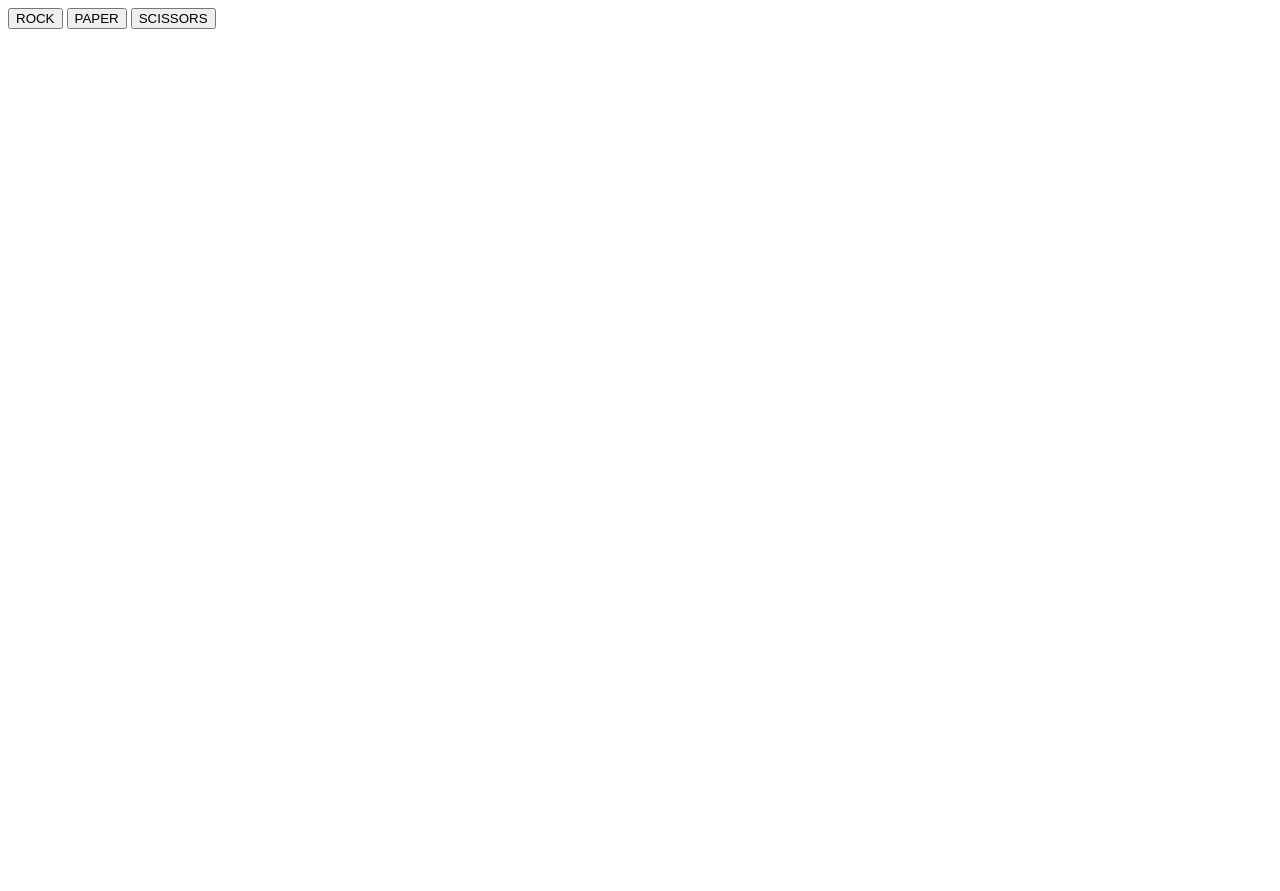
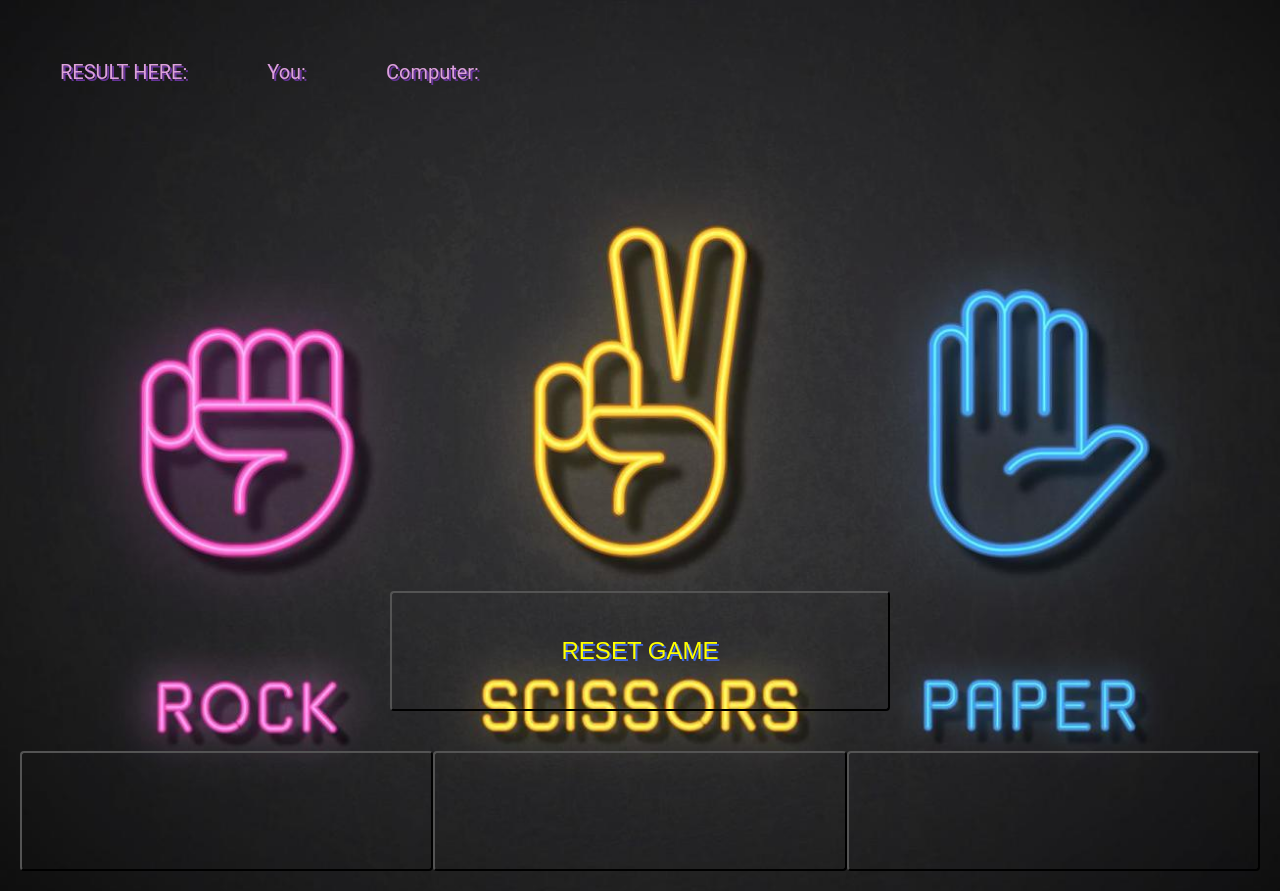
Before and after one commit to vladablagojevic/rock-paper-scissors, a plain HTML site: page index.html in a window 1280 px wide. Before the commit the page ends 800 px from the top, so only its background shows below. Drawn offline with Linux system fonts and the light colour scheme.

Commit message:
Added styling and pictrues
Styling done in the css file using flexbox and picture setted for the
background. Made new folder for the background picture.

```diff
--- a/index.html
+++ b/index.html
@@ -5,24 +5,26 @@
   <meta http-equiv="X-UA-Compatible" content="IE=edge">
   <meta name="viewport" content="width=device-width, initial-scale=1.0">
   <title>Rock-Paper-Scissors</title>
+  <link rel="stylesheet" href="rps.css">
   <script src="rock-paper-scissors.js" defer></script>
 </head>
 <body>
-  <button id="rock">ROCK</button>
-  <button id="paper">PAPER</button>
-  <button id="scissors">SCISSORS</button>
 
-  <div id="gameScore"></div>
-  <div id="userWon"></div>
-  <div id="computerWon"></div>
-  <div id="winner"></div>
+  <div id="results">
+    <div id="gameScore">RESULT HERE:</div>
+    <div id="userWon">You:</div>
+    <div id="computerWon">Computer:</div>
+  </div>
 
-  <!-- <script>
-    const rock = document.querySelector('#rock');
+  <div id="resetGame">
+    <button id="reset" onclick="window.location.reload()">RESET GAME</button>
+  </div>
 
-    rock.addEventListener('click', event => {
-      console.log(event.target.innerText);
-    });
-  </script> -->
+  <div id="buttons">
+    <button id="rock">ROCK</button>
+    <button id="paper">PAPER</button>
+    <button id="scissors">SCISSORS</button>
+  </div>
+
 </body>
 </html>
--- a/rock-paper-scissors.js
+++ b/rock-paper-scissors.js
@@ -5,6 +5,7 @@ const userScore = document.querySelector('#userWon');
 const computerScore = document.querySelector('#computerWon');
 const gameScore = document.querySelector('#gameScore');
 const winner = document.querySelector('#winner');
+const reset = document.querySelector('#reset');
 let userWon = 0;
 let computerWon = 0;
 
@@ -24,9 +25,9 @@ function game(event) {
   const computerSelection = getComputerChoice();
 
   gameScore.innerText = playRound(playerSelection, computerSelection);
-  if (userWon === 5 || computerWon === 5) {
+
+  if (userWon === 5 || computerWon === 5)
     gameScore.innerText = winCondition();
-  }
   }
 
 function playRound(playerSelection, computerSelection) {
--- /dev/null
+++ b/rps.css
@@ -0,0 +1,75 @@
+* {
+  margin: 0;
+  padding: 0;
+  box-sizing: border-box;
+}
+
+body {
+  min-height: 100vh;
+  font-family: 'Roboto', sans-serif;
+  font-size: 16px;
+  color: #333;
+  display: flex;
+  flex-direction: column;
+  background: url('./images/rock-paper-scissors-neon-icons-vector.jpg');
+  background-repeat: no-repeat;
+  background-attachment: fixed;
+  background-position: center;
+  background-size: cover;
+  background-color: #333;
+}
+
+button {
+  background-color: transparent;
+  border: 3px solid lightblue transparent;
+  border-radius: 4px;
+  color: transparent;
+  cursor: pointer;
+  padding: 30px;
+  margin: 0 0;
+  width: 500px;
+  height: 120px;
+}
+
+#buttons {
+  display: flex;
+  /* justify-content: start; */
+  justify-content: space-around;
+  padding: 20px;
+  margin-top: 0px;
+}
+
+#results {
+  display: flex;
+  justify-content: start;
+  align-items: center;
+  /* flex-direction: column; */
+  font-size: 20px;
+  color: plum;
+  text-shadow: 2px 2px rebeccapurple;
+  margin-bottom: 380px;
+  padding: 20px;
+}
+
+#resetGame {
+  display: flex;
+  justify-content: center;
+  margin-top: 47px;
+  margin-bottom: 0px;
+  padding: 20px;
+}
+
+#reset {
+  color: yellow;
+  font-size: 24px;
+  text-shadow: 2px 2px royalblue
+}
+
+#gameScore,
+#userWon,
+#computerWon {
+  border: 2px solid cadetblue transparent;
+  margin: 20px;
+  padding: 20px;
+  border-radius: 5px;
+}
```
Also changed, not shown: images/rock-paper-scissors-neon-icons-vector.jpg (added).
